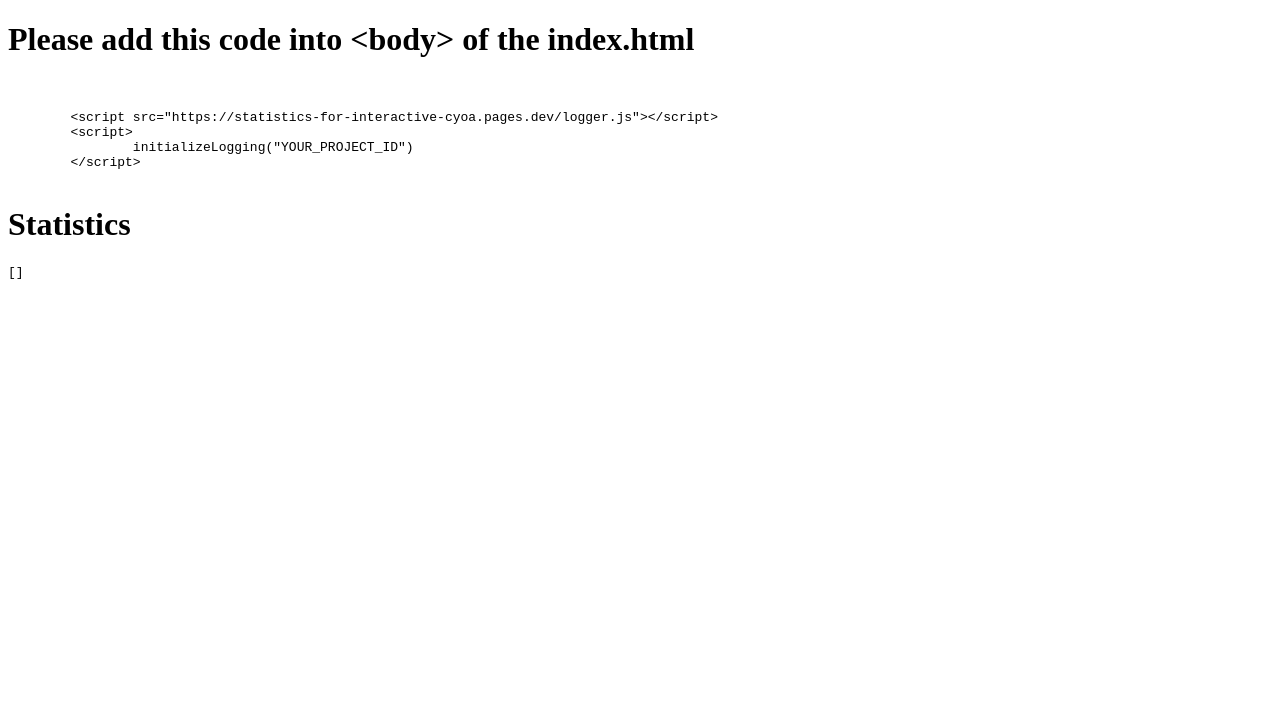
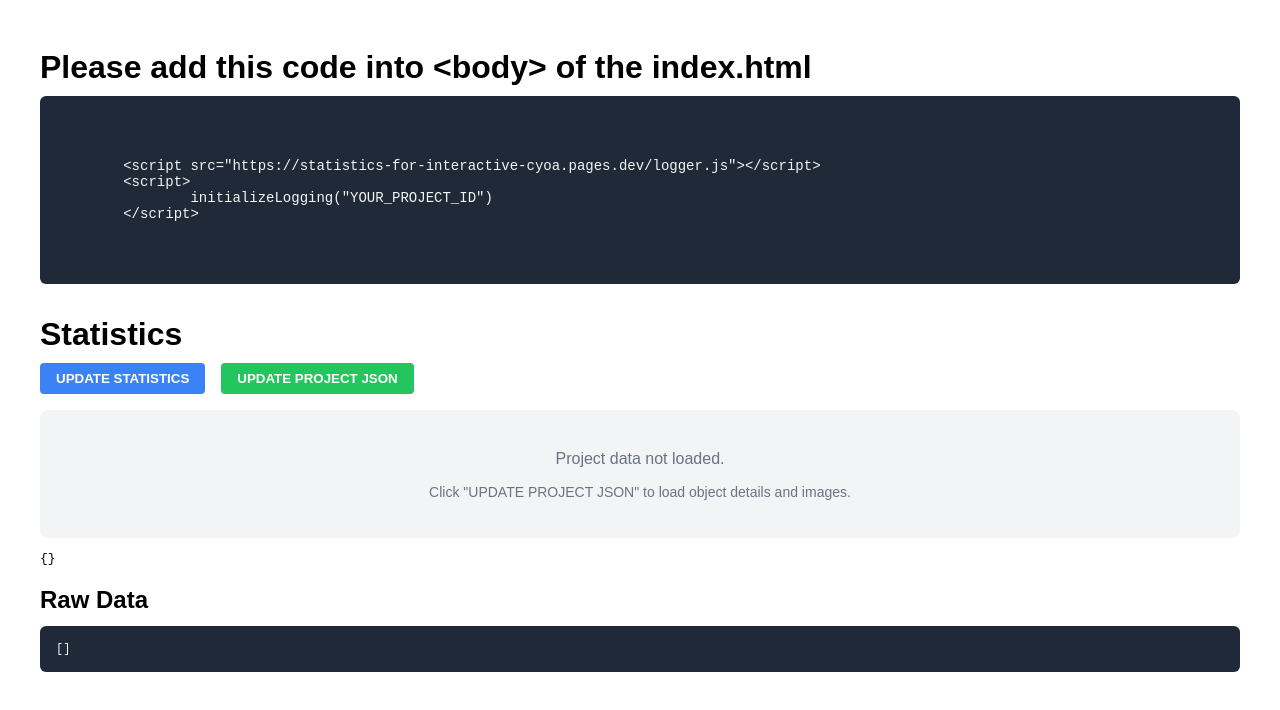
Before and after one commit to DDadeA/Statistics-for-Interactive-CYOA, a SvelteKit app: page /statistics/1 in a window 1280 px wide. Shown: the top 710 px of the page. Built offline with nearby package versions, Linux system fonts and the light colour scheme.

Commit message:
Add: loading json / styling

```diff
--- a/src/routes/statistics/[secretKey]/+page.svelte
+++ b/src/routes/statistics/[secretKey]/+page.svelte
@@ -8,8 +8,129 @@
 		created_at: string;
 	}
 	let logData: LogEntry[] = [];
+	let secretKey = '';
 
-	async function loadData(secretKey: string) {
+	// Project Data Handling
+	let projectData: any = null;
+	let progressMessage = '';
+	const finderUrl = 'https://icc-project-finder.aseli4488.workers.dev/?path=';
+	const proxyUrl = 'https://corsproxy.io/?';
+
+	let statistics: Record<string, number> = {};
+	let objectMap: Record<string, any> = {};
+
+	function setProgress(msg: string) {
+		progressMessage = msg;
+	}
+
+	async function fetchWithProgress(
+		url: string,
+		onProgress: (loaded: number, total: number) => void
+	) {
+		const response = await fetch(url);
+		if (!response.ok) throw new Error(`HTTP error! status: ${response.status}`);
+
+		const contentLength = response.headers.get('content-length');
+		const total = contentLength ? parseInt(contentLength, 10) : 0;
+		let loaded = 0;
+
+		const reader = response.body?.getReader();
+		const chunks = [];
+
+		if (reader) {
+			while (true) {
+				const { done, value } = await reader.read();
+				if (done) break;
+				chunks.push(value);
+				loaded += value.length;
+				if (onProgress) onProgress(loaded, total);
+			}
+			const blob = new Blob(chunks);
+			return JSON.parse(await blob.text());
+		} else {
+			return response.json();
+		}
+	}
+
+	async function main(projectPath: string) {
+		setProgress('Finding project.json...');
+
+		let finding_data = await fetch(finderUrl + encodeURIComponent(projectPath))
+			.then((response) => response.json())
+			.catch((error) => {
+				console.error('Error finding project.json:', error);
+				setProgress('프로젝트를 찾는 중 오류가 발생했어! 경로가 올바른지 확인해줘!');
+				throw error;
+			});
+
+		// Check if the finding_data is valid
+		if (!finding_data || finding_data.type == 'Unknown') {
+			setProgress('프로젝트를 찾을 수 없어! 경로가 올바른지 확인해줘!');
+			console.warn('Project not found or unknown type:', finding_data);
+			return;
+		}
+
+		let project = null;
+
+		// if the type is icc_link
+		if (finding_data.type === 'icc_link') {
+			// fetch it
+			const projectUrl = proxyUrl + finding_data.project;
+			setProgress(`Loading project from ${projectUrl}... (${finding_data.message})`);
+
+			project = await fetchWithProgress(projectUrl, (loaded, total) => {
+				setProgress(`Loading project.json... ${Math.round(loaded / 1024)}KB`);
+			}).catch((error) => {
+				console.error('Error fetching project.json:', error);
+				setProgress('프로젝트를 불러오는 중 오류가 발생했어! 예측하지 못한 오류야! (오류코드 : 1)');
+				throw error;
+			});
+		} else if (finding_data.type === 'icc') {
+			console.log('Project type is ICC');
+			console.log('Project data:', finding_data.project);
+			project = finding_data.project;
+		}
+
+		projectData = project;
+		localStorage.setItem(`project_data_${secretKey}`, JSON.stringify(projectData));
+		setProgress('Project data loaded successfully!');
+		setTimeout(() => setProgress(''), 3000);
+	}
+
+	async function updateProjectJson() {
+		if (logData.length === 0) {
+			alert('No statistics data available to find project URL. Please UPDATE STATISTICS first.');
+			return;
+		}
+
+		// Get most recent entry
+		const sortedData = [...logData].sort(
+			(a, b) => new Date(b.created_at).getTime() - new Date(a.created_at).getTime()
+		);
+		const latestEntry = sortedData[0];
+
+		let currentURL = '';
+		try {
+			const parsedData =
+				typeof latestEntry.data === 'string' ? JSON.parse(latestEntry.data) : latestEntry.data;
+			currentURL = parsedData.currentURL;
+		} catch (e) {
+			console.error('Error parsing log data', e);
+			alert('Error parsing log data');
+			return;
+		}
+
+		if (!currentURL) {
+			alert('Could not find currentURL in the latest log entry.');
+			return;
+		}
+
+		console.log('Found currentURL:', currentURL);
+		await main(currentURL);
+	}
+
+	async function loadData() {
+		if (!secretKey) return;
 		// Handle the form submission logic here
 		// console.log('Secret Key submitted:', secretKey);
 		let result = await fetch('/api/log', {
@@ -22,12 +143,13 @@
 
 		console.log(result);
 		logData = result.results || [];
+		localStorage.setItem(`statistics_data_${secretKey}`, JSON.stringify(logData));
 	}
 
 	onMount(() => {
 		// Extract secretKey from URL
 		const urlParts = window.location.pathname.split('/');
-		const secretKey = urlParts[urlParts.length - 1];
+		secretKey = urlParts[urlParts.length - 1];
 
 		// Validate secretKey format (basic check)
 		if (!secretKey || secretKey.length !== 36) {
@@ -35,18 +157,258 @@
 			return;
 		}
 
-		loadData(secretKey);
+		const storedData = localStorage.getItem(`statistics_data_${secretKey}`);
+		if (storedData) {
+			try {
+				logData = JSON.parse(storedData);
+			} catch (e) {
+				console.error('Failed to parse stored data', e);
+			}
+		}
+
+		const storedProjectData = localStorage.getItem(`project_data_${secretKey}`);
+		if (storedProjectData) {
+			try {
+				projectData = JSON.parse(storedProjectData);
+			} catch (e) {
+				console.error('Failed to parse stored project data', e);
+			}
+		}
 	});
+
+	// Statistics Calculation
+	$: statistics = (() => {
+		if (!logData || logData.length === 0) return {};
+
+		const stats: Record<string, number> = {};
+
+		logData.forEach((entry) => {
+			try {
+				const data = typeof entry.data === 'string' ? JSON.parse(entry.data) : entry.data;
+				if (data.selectedChoices && Array.isArray(data.selectedChoices)) {
+					data.selectedChoices.forEach((choiceId: string) => {
+						stats[choiceId] = (stats[choiceId] || 0) + 1;
+					});
+				}
+			} catch (e) {
+				// ignore error
+			}
+		});
+		return stats;
+	})();
+
+	$: objectMap = (() => {
+		if (!projectData || !projectData.rows) return {};
+		const map: Record<string, any> = {};
+		projectData.rows.forEach((row: any) => {
+			if (row.objects) {
+				row.objects.forEach((obj: any) => {
+					map[obj.id] = obj;
+				});
+			}
+		});
+		return map;
+	})();
 </script>
 
-<h1>Please add this code into {'\<body\>'} of the index.html</h1>
-<pre class="code-block">
+<div class="container">
+	<h1>Please add this code into {'\<body\>'} of the index.html</h1>
+	<div class="code-block">
+		<pre>
 	{`
 	<script src="https://statistics-for-interactive-cyoa.pages.dev/logger.js"></script>
 	<script>
 		initializeLogging("${logData.length > 0 ? logData[0].project_id : 'YOUR_PROJECT_ID'}")
 	</script>
 	`}
-</pre>
-<h1 class="text-2xl font-bold mb-4">Statistics</h1>
-<pre>{JSON.stringify(logData, null, 2)}</pre>
+	</pre>
+	</div>
+
+	<h1>Statistics</h1>
+	<div class="button-group">
+		<button class="btn-primary" on:click={loadData}>UPDATE STATISTICS</button>
+		<button class="btn-success" on:click={updateProjectJson}>UPDATE PROJECT JSON</button>
+	</div>
+
+	{#if progressMessage}
+		<div class="alert" role="alert">
+			<p>{progressMessage}</p>
+		</div>
+	{/if}
+
+	{#if projectData}
+		<div class="grid">
+			{#each Object.entries(statistics).sort(([, a], [, b]) => b - a) as [id, count]}
+				{@const obj = objectMap[id]}
+				<div class="card">
+					{#if obj}
+						{#if obj.image}
+							<img
+								src={obj.image.startsWith('http') || obj.image.startsWith('data:')
+									? obj.image
+									: `https://corsproxy.io/?${encodeURIComponent(obj.image)}`}
+								alt={obj.title}
+							/>
+						{/if}
+						<h3>{obj.title || id}</h3>
+						{#if obj.text}
+							<p class="text-sm text-gray">{obj.text}</p>
+						{/if}
+					{:else}
+						<h3>{id}</h3>
+						<p class="text-sm text-gray italic">Object data not found</p>
+					{/if}
+					<div class="card-footer">
+						<span class="text-gray text-sm">Count:</span>
+						<span class="text-xl font-bold text-blue">{count}</span>
+					</div>
+					<div class="progress-bar-bg">
+						<div class="progress-bar-fill" style="width: {(count / logData.length) * 100}%"></div>
+					</div>
+					<p class="text-xs text-right text-gray mt-1">
+						{((count / logData.length) * 100).toFixed(1)}%
+					</p>
+				</div>
+			{/each}
+		</div>
+	{:else}
+		<div class="empty-state">
+			<p class="text-gray mb-2">Project data not loaded.</p>
+			<p class="text-sm text-gray">
+				Click "UPDATE PROJECT JSON" to load object details and images.
+			</p>
+		</div>
+		<pre class="mt-4">{JSON.stringify(statistics, null, 2)}</pre>
+	{/if}
+
+	<h2 class="mt-8 mb-4">Raw Data</h2>
+	<pre class="code-block text-xs">{JSON.stringify(logData, null, 2)}</pre>
+</div>
+
+<style>
+	.container {
+		font-family: sans-serif;
+		max-width: 1200px;
+		margin: 0 auto;
+		padding: 20px;
+	}
+	h1,
+	h2,
+	h3 {
+		margin-bottom: 10px;
+	}
+	.code-block {
+		background-color: #1f2937;
+		color: #f3f4f6;
+		padding: 1rem;
+		border-radius: 0.375rem;
+		overflow-x: auto;
+		margin-bottom: 2rem;
+		font-family: monospace;
+		font-size: 0.875rem;
+	}
+	.button-group {
+		display: flex;
+		gap: 1rem;
+		margin-bottom: 1rem;
+	}
+	button {
+		padding: 0.5rem 1rem;
+		border-radius: 0.25rem;
+		border: none;
+		color: white;
+		font-weight: bold;
+		cursor: pointer;
+	}
+	.btn-primary {
+		background-color: #3b82f6;
+	}
+	.btn-primary:hover {
+		background-color: #1d4ed8;
+	}
+	.btn-success {
+		background-color: #22c55e;
+	}
+	.btn-success:hover {
+		background-color: #15803d;
+	}
+	.alert {
+		background-color: #fef9c3;
+		border-left: 4px solid #eab308;
+		color: #a16207;
+		padding: 1rem;
+		margin-bottom: 1rem;
+	}
+	.grid {
+		display: grid;
+		grid-template-columns: repeat(auto-fill, minmax(300px, 1fr));
+		gap: 1rem;
+	}
+	.card {
+		background-color: white;
+		border: 1px solid #e5e7eb;
+		border-radius: 0.5rem;
+		padding: 1rem;
+		box-shadow: 0 1px 3px 0 rgba(0, 0, 0, 0.1);
+		display: flex;
+		flex-direction: column;
+	}
+	.card img {
+		width: 100%;
+		height: 128px;
+		object-fit: cover;
+		border-radius: 0.25rem;
+		margin-bottom: 0.5rem;
+	}
+	.card-footer {
+		margin-top: auto;
+		padding-top: 0.5rem;
+		border-top: 1px solid #f3f4f6;
+		display: flex;
+		justify-content: space-between;
+		align-items: center;
+	}
+	.progress-bar-bg {
+		width: 100%;
+		background-color: #e5e7eb;
+		border-radius: 9999px;
+		height: 0.625rem;
+		margin-top: 0.5rem;
+	}
+	.progress-bar-fill {
+		background-color: #2563eb;
+		height: 0.625rem;
+		border-radius: 9999px;
+	}
+	.text-sm {
+		font-size: 0.875rem;
+	}
+	.text-xs {
+		font-size: 0.75rem;
+	}
+	.text-gray {
+		color: #6b7280;
+	}
+	.text-blue {
+		color: #2563eb;
+	}
+	.font-bold {
+		font-weight: bold;
+	}
+	.italic {
+		font-style: italic;
+	}
+	.text-right {
+		text-align: right;
+	}
+	.empty-state {
+		background-color: #f3f4f6;
+		padding: 1.5rem;
+		border-radius: 0.5rem;
+		text-align: center;
+	}
+	pre {
+		white-space: pre-wrap;
+		word-wrap: break-word;
+	}
+</style>
```
